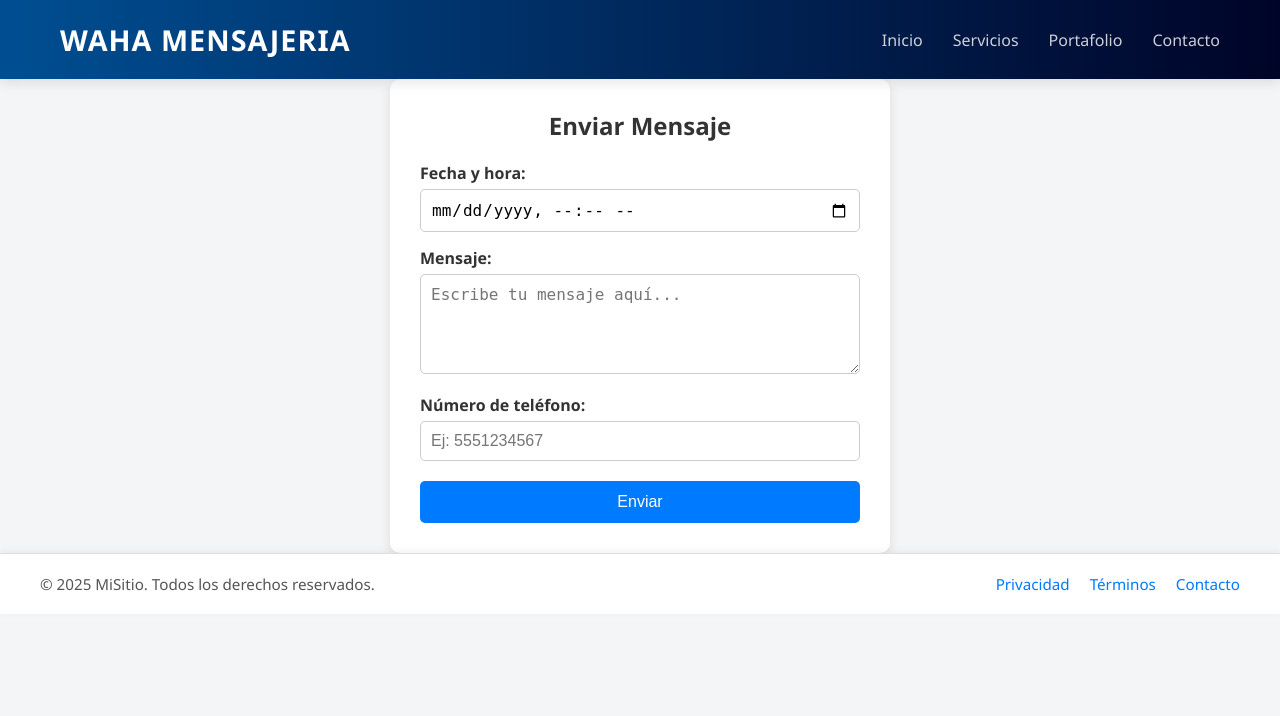
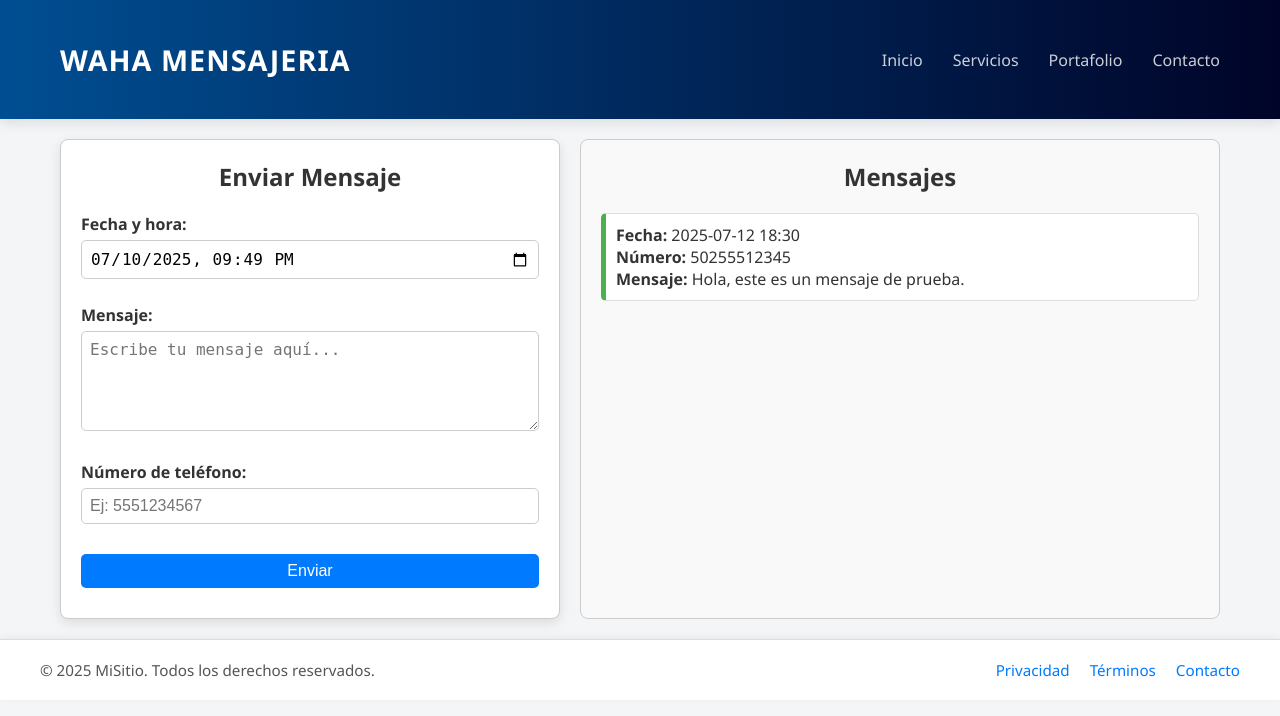
Before and after one commit to NEGROY/cnocnotifi, a PHP site: page /MVC1/index.php?op=nuevo in a window 1280 px wide. Shown: the top 716 px of the page. Run offline with PHP 8.4, Linux system fonts and the light colour scheme.

Commit message:
:zap: avance

```diff
--- a/controlador/controller.php
+++ b/controlador/controller.php
@@ -22,5 +22,44 @@ class modeloController{
         require_once("./vista/nuevo.php");
     }
 
+    //guardar desde el form
+    static function guardar() {
+        $fecha_hora_raw = trim($_REQUEST['fecha_hora'] ?? '');
+        $mensaje        = trim($_REQUEST['mensaje'] ?? '');
+        $numero_raw     = preg_replace('/\s+/', '', $_REQUEST['numero'] ?? '');
+
+        //return $numero_raw ;
+
+        // Validar número
+        if (!preg_match('/^(502|506)[0-9]{5,}$/', $numero_raw)) {
+            die("Número inválido. Debe comenzar con 502 o 506 y tener al menos 8 dígitos.");
+        }
+
+        // Validar y formatear fecha
+        $fecha_obj = DateTime::createFromFormat('Y-m-d\TH:i', $fecha_hora_raw);
+        if (!$fecha_obj) {
+            die("Formato de fecha y hora inválido.");
+        }
+        $fecha_formateada = $fecha_obj->format('Y-m-d H:i:s');
+
+        // Datos a insertar
+        $data = [
+            'nombre'      => '0', // Cambia si tienes un input nombre
+            'telefono'    => $numero_raw,
+            'mensaje'     => $mensaje,
+            'fecha_envio' => $fecha_formateada
+        ];
+
+        // Insertar
+        $producto = new Modelo();
+        $resultado = $producto->insertar("mensajes", $data);
+
+        if ($resultado) {
+            header('Location: ' . urlsite); // Redirige correctamente
+            exit();
+        } else {
+            echo "Error al guardar el mensaje.";
+        }
+    }
 
 }
--- a/index.php
+++ b/index.php
@@ -2,10 +2,20 @@
 require_once("config.php");
 require_once("./controlador/controller.php");
 
-if(isset($_GET['op'])) {
+if(isset($_GET['op'])):
+    if(method_exists("modeloController",$_GET['op'])):
+        modeloController::{$_GET['op']}();
+    endif;
+else:
+    modeloController::pruebas();
+endif;
+
+
+
+/* if(isset($_GET['op'])) {
     //if(method_exists(modeloController,$_GET['op']))
         modeloController::{$_GET['op']}();
 }else{
     modeloController::pruebas();
 //endif;
-}
+} */
--- a/modelo/index.php
+++ b/modelo/index.php
@@ -15,14 +15,23 @@ class Modelo{
     }
 
     // funcion basica para insertar
-    public function insertar($tabla, $data){
-        $consulta = 'insert into...'.$tabla.' values ('.$data.')';
-        $resultado = $this->db->query($consulta);
-        if ($resultado){
-            return true;
-        } else{ return false; }
+    public function insertar($tabla, $data) {
+        // Validar que $data sea un arreglo asociativo
+        if (!is_array($data) || empty($data)) {
+            return false;
+        }
+
+        $columnas = implode(', ', array_keys($data));
+        $placeholders = ':' . implode(', :', array_keys($data));
+
+        $sql = "INSERT INTO $tabla ($columnas) VALUES ($placeholders)";
+        $stmt = $this->db->prepare($sql);
+
+        foreach ($data as $clave => $valor) {
+            $stmt->bindValue(":$clave", $valor);
+        }
+        return $stmt->execute();
     }
-
     //public function eliminar(){}
 
     // FUNOION MOSTRAR IONFO
--- a/vista/css/app.css
+++ b/vista/css/app.css
@@ -183,3 +183,42 @@ footer {
     button:hover {
       background-color: #0056b3;
     }
+
+    /*para mostrar mensjes 2.0*/
+
+      .container {
+      display: flex;
+      gap: 20px;
+      padding: 20px;
+    }
+
+    .form-container, .mensajes-container {
+      flex: 1;
+      border: 1px solid #ccc;
+      padding: 20px;
+      border-radius: 8px;
+    }
+
+    .mensajes-container {
+      background-color: #f9f9f9;
+    }
+
+    .mensaje {
+      border: 1px solid #ddd;
+      border-left: 5px solid #4CAF50;
+      padding: 10px;
+      margin-bottom: 10px;
+      background-color: #fff;
+      border-radius: 5px;
+    }
+
+    textarea, input, button {
+      width: 100%;
+      margin-bottom: 10px;
+      padding: 8px;
+      font-size: 1rem;
+    }
+
+    button {
+      cursor: pointer;
+    }
--- a/vista/nuevo.php
+++ b/vista/nuevo.php
@@ -1,14 +1,19 @@
 <?php
     require_once("layout/header.php");
     //    var_dump($dato);
+    date_default_timezone_set('America/Guatemala');
+    $fecha_actual = date('Y-m-d\TH:i');
 ?>
 
 
+ <div class="container">
+
+    <!-- Lado izquierdo: Formulario -->
     <div class="form-container">
       <h2>Enviar Mensaje</h2>
-    <form action="procesar.php" method="POST">
+      <form action=" " method="POST">
         <label for="fechaHora">Fecha y hora:</label>
-      <input type="datetime-local" id="fechaHora" name="fecha_hora" required>
+        <input type="datetime-local" id="fechaHora" name="fecha_hora" value="<?=$fecha_actual?>" required>
 
         <label for="mensaje">Mensaje:</label>
         <textarea id="mensaje" name="mensaje" placeholder="Escribe tu mensaje aquí..." required></textarea>
@@ -16,8 +21,25 @@
         <label for="numero">Número de teléfono:</label>
         <input type="tel" id="numero" name="numero" pattern="[0-9]{8,15}" placeholder="Ej: 5551234567" required>
 
-      <button type="submit">Enviar</button>
+        <button type="submit" class="btn" name="btn" value="guardar">Enviar</button>
+        <button hidden name="op" value="guardar">Enviar</button>
       </form>
+    </div>
+
+    <!-- Lado derecho: Mensajes desde la BD -->
+    <div class="mensajes-container">
+      <h2>Mensajes</h2>
+
+      <!-- Estructura ejemplo de mensaje -->
+      <div class="mensaje">
+        <strong>Fecha:</strong> 2025-07-12 18:30<br>
+        <strong>Número:</strong> 50255512345<br>
+        <strong>Mensaje:</strong> Hola, este es un mensaje de prueba.
+      </div>
+
+      <!-- Puedes repetir este bloque por cada mensaje en PHP con un foreach -->
+    </div>
+
   </div>
 
 
```
Lines whose indentation alone changed are shown as unchanged.
